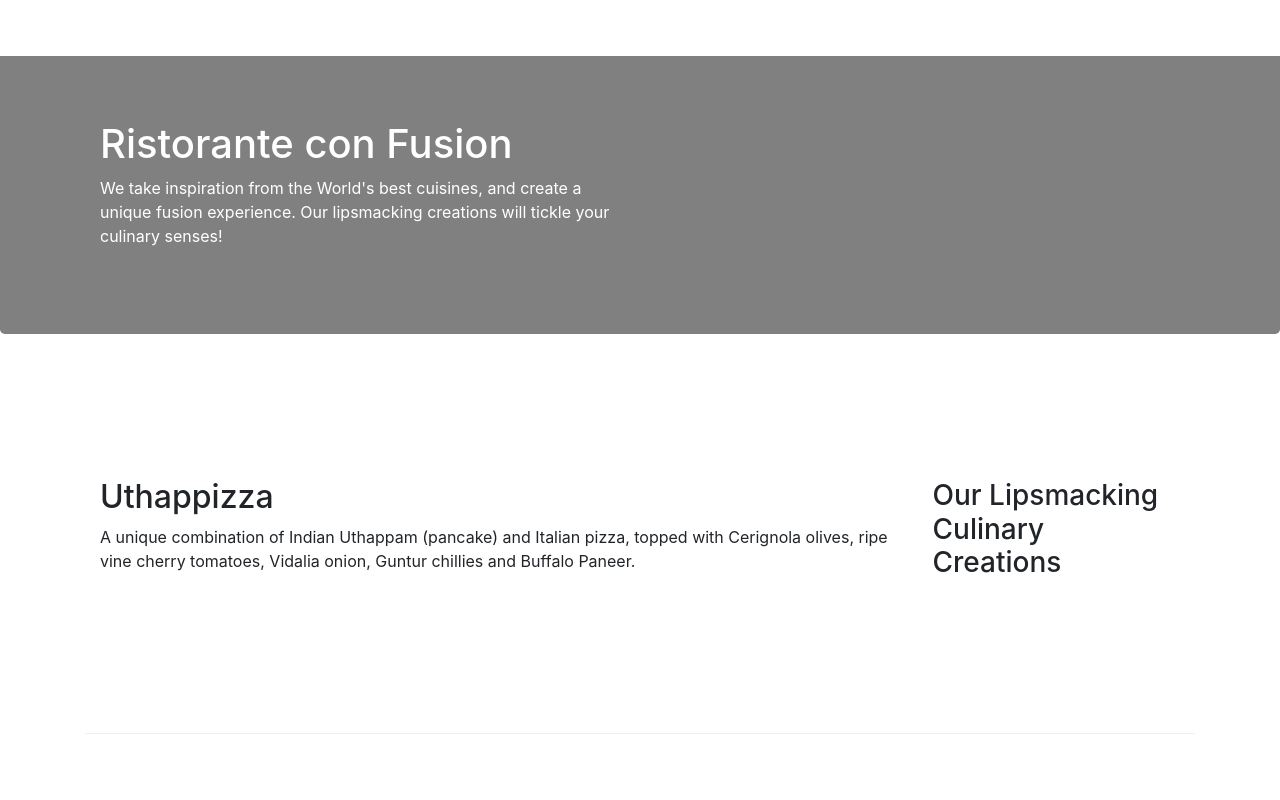
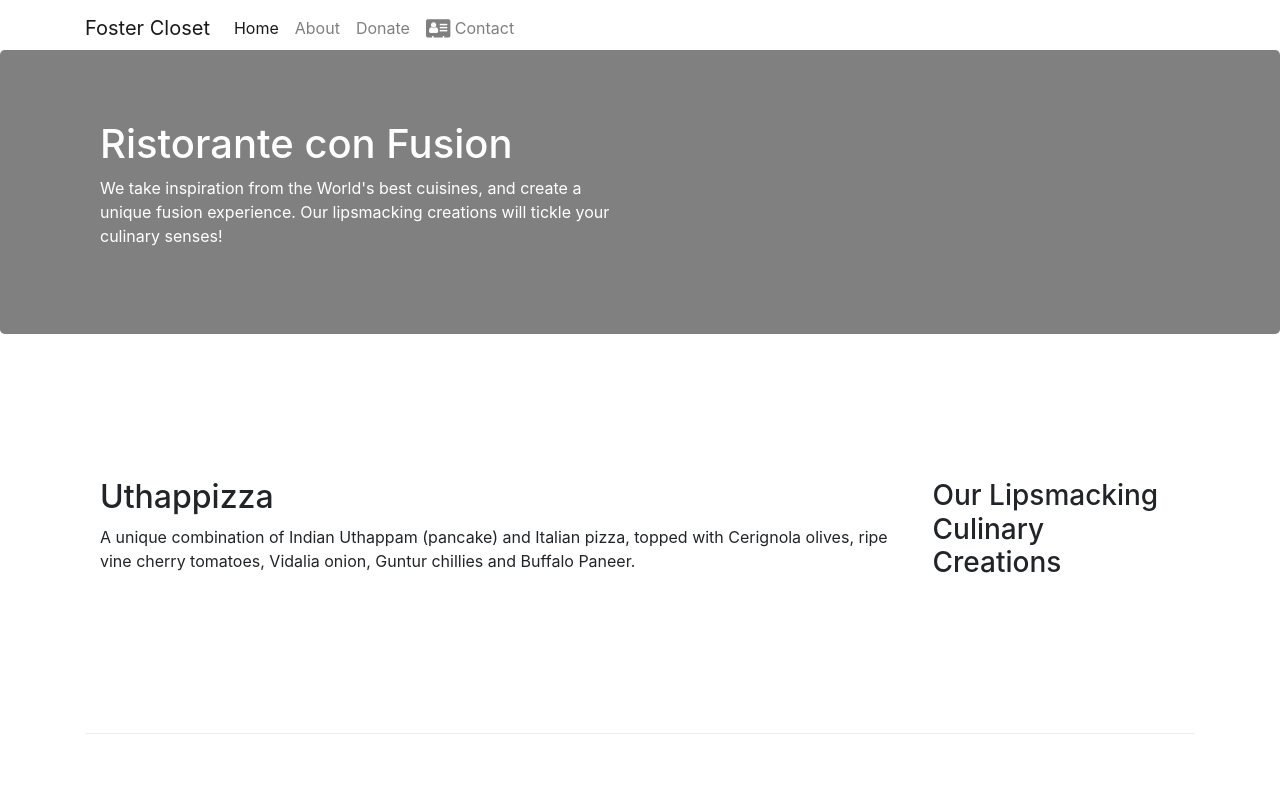
Before and after one commit to richellek/FCWebsite, a website: page index.html in a window 1280 px wide. Shown: the top 800 px of the page. Drawn offline with nearby package versions, Linux system fonts and the light colour scheme.

Commit message:
icon and social add

```diff
--- a/index.html
+++ b/index.html
@@ -12,21 +12,21 @@
    <link rel="stylesheet" href="node_modules/font-awesome/css/font-awesome.min.css">
    <link rel="stylesheet" href="node_modules/bootstrap-social//bootstrap-social.css">
     <link href="css/styles.css" rel="stylesheet">
-    <title>Ristorante Con Fusion</title>
+    <title>The Foster Closet</title>
 </head>
 
 <body>
-    <nav class="navbar navbar-dark navbar-expand-sm fixed-top">
+    <nav class="navbar navbar-light navbar-expand-sm fixed-top">
         <div class="container">
             <button class="navbar-toggler" type="button" data-toggle="collapse" data-target="#Navbar">
                 <span class="navbar-toggler-icon"></span>
             </button>
-            <a class="navbar-brand" href="#">Ristorante Con Fusion</a>
+            <a class="navbar-brand" href="#">Foster Closet</a>
                 <div class="collapse navbar-collapse" id="Navbar">
                     <ul class="navbar-nav mr-auto">
-                        <li class="nav-item active"><a class="nav-link" href="#"><span class="fa fa-home fa-lg"></span> Home</a></li>
-                        <li class="nav-item"><a class="nav-link" href="./aboutus.html"><span class="fa fa-info fa-lg"></span> About</a></li>
-                        <li class="nav-item"><a class="nav-link" href="#"><span class="fa fa-list fa-lg"></span> Menu</a></li>
+                        <li class="nav-item active"><a class="nav-link" href="#">Home</a></li>
+                        <li class="nav-item"><a class="nav-link" href="./about.html">About</a></li>
+                        <li class="nav-item"><a class="nav-link" href="#">Donate</a></li>
                         <li class="nav-item"><a class="nav-link" href="#"><span class="fa fa-address-card fa-lg"></span> Contact</a></li>
                     </ul>
                 </div>
--- a/package.json
+++ b/package.json
@@ -19,10 +19,12 @@
   },
   "homepage": "https://github.com/richellek/FCWebsite#readme",
   "devDependencies": {
-    "lite-server": "^2.2.2"
+    "lite-server": "^2.4.0"
   },
   "dependencies": {
     "bootstrap": "^4.0.0",
+    "bootstrap-social": "^5.1.1",
+    "font-awesome": "^4.7.0",
     "jquery": "^3.3.1",
     "popper.js": "^1.12.9"
   }
```
Also changed, not shown: 1 other file.
